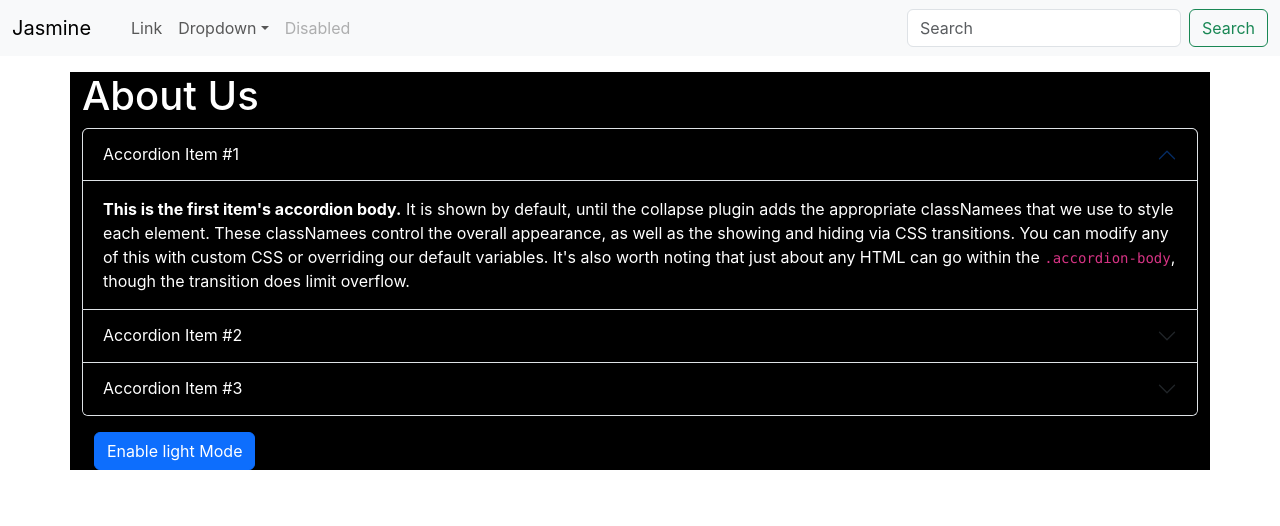
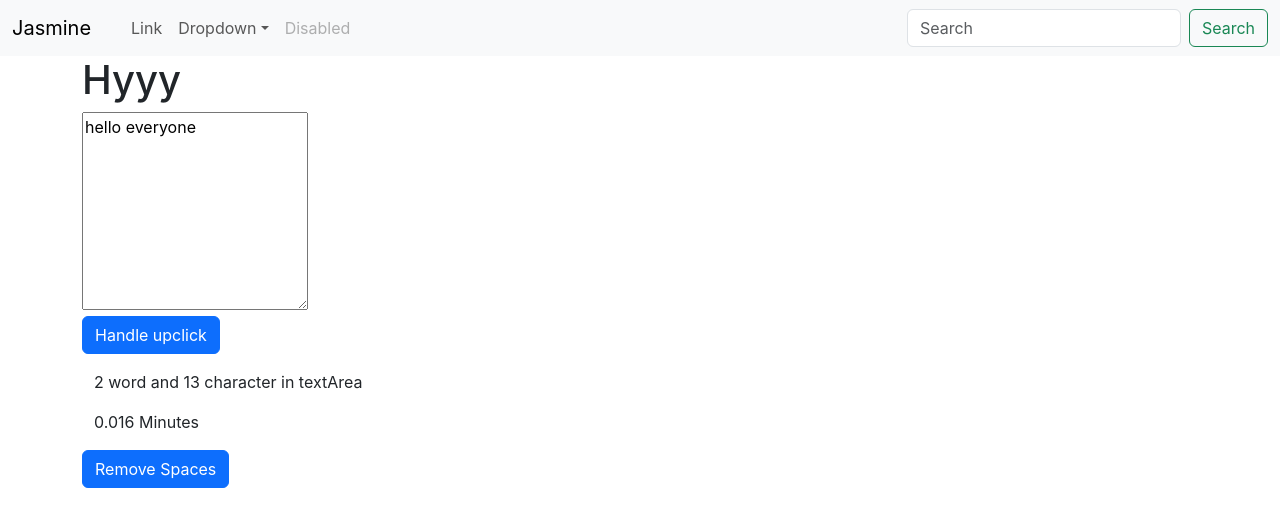
Before and after one commit to jasminejoye86-bot/my-app, a React (Create React App) app: page / in a window 1280 px wide. Shown: the top 526 px of the page. Built offline with nearby package versions, Linux system fonts and the light colour scheme.

Commit message:
learned new topic of react

```diff
--- a/src/App.js
+++ b/src/App.js
@@ -1,15 +1,15 @@
 import logo from './logo.svg';
 import './App.css';
 import Navbar from './components/Navbar';
-import About from './components/About';
-// import TextForm from './components/textForm';
+// import About from './components/About';
+import TextForm from './components/TextForm';
 
 function App() {
   return (
     <div>
       <Navbar title="Jasmine" />
-      {/* <TextForm heading="Hyyy" /> */}
-      <About />
+      <TextForm heading="Hyyy" />
+      {/* <About /> */}
     </div>
 
   );
--- a/src/components/TextForm.js
+++ b/src/components/TextForm.js
@@ -1,26 +1,31 @@
-// import React, { useState } from 'react'
-// export default function TextForm(props) {
-//   const [text, setText] = useState("hello everyone");
-//   const HandleUpClick = () => {
-//     setText(text.toUpperCase());
-//   }
-//   const HandleOnChange = (e) => {
-//     setText(e.target.value)
-//   }
-//   return (
-//     <div>
-//       <div className="container">
-//         <h1>{props.heading}</h1>
-//         <div className="mb-3">
-//           <textarea name="" id="" rows="8" value={text} onChange={HandleOnChange}></textarea><br />
-//           <button className="btn btn-primary" onClick={HandleUpClick}>Handle upclick</button>
-//           <div className="container my-3">
-//             <p>{text.trim().split(" ").length} word and  {text.replace(/\s/g, "").length} character in textArea</p>
-//             <p>{0.008 * text.trim().split(" ").length} Minutes</p>
-//           </div>
-//         </div>
-//       </div>
-//     </div >
+import React, { useState } from 'react'
+export default function TextForm(props) {
+    const [text, setText] = useState("hello everyone");
+    const HandleUpClick = () => {
+        setText(text.toUpperCase());
+    }
+    const HandleOnChange = (e) => {
+        setText(e.target.value)
+    }
+    const RemoveSpaces = () => {
 
-//   )
-// }
+    }
+
+    return (
+        <div>
+            <div className="container">
+                <h1>{props.heading}</h1>
+                <div className="mb-3">
+                    <textarea name="" id="" rows="8" value={text} onChange={HandleOnChange}></textarea><br />
+                    <button className="btn btn-primary" onClick={HandleUpClick}>Handle upclick</button>
+                    <div className="container my-3">
+                        <p>{text.trim().split(" ").length} word and  {text.replace(/\s/g, "").length} character in textArea</p>
+                        <p>{0.008 * text.trim().split(" ").length} Minutes</p>
+                    </div>
+                    <button className='btn btn-primary' onclick={RemoveSpaces}>Remove Spaces</button>
+                </div>
+            </div>
+        </div >
+
+    )
+}
```
